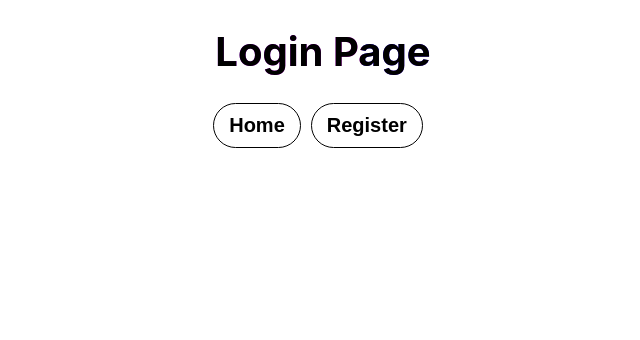
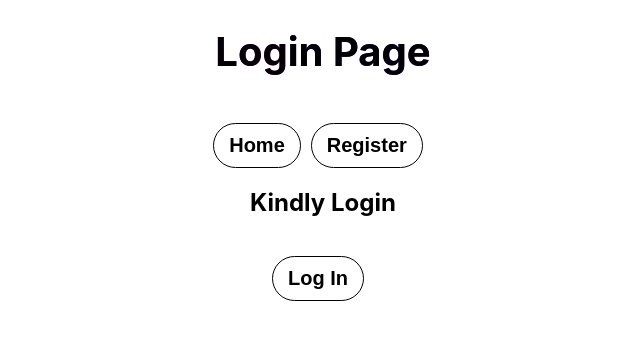
Before and after one commit to DakhaniUsman/awdiz-react-2, a React (Create React App) app in the folder my-app/: page /login in a window 1280 px wide. Shown: the top 340 px of the page, without its empty margins (317-957 px from the left). Built offline with nearby package versions, Linux system fonts and the light colour scheme.

Commit message:
REACT⚡

```diff
--- a/my-app/src/App.css
+++ b/my-app/src/App.css
@@ -16,6 +16,7 @@
   font-weight: 600;
   background-color: transparent;
   margin-right: 10px;
+  margin-top: 20px;
 }
 
 .btn:hover{
--- a/my-app/src/components/Day-03/UseParams.jsx
+++ b/my-app/src/components/Day-03/UseParams.jsx
@@ -13,8 +13,10 @@ const UseParams = () => {
 
             <h1>Use Params Page</h1>
 
-            {numbers.map((num)=>(
-                <button className="btn" onClick={()=> router(`/use-params-product/${num}`)}>Page {num}</button>
+            {numbers.map((num,i)=>(
+
+                console.log(i + 1),
+                <button key={i + 1} className="btn" onClick={()=> router(`/use-params-product/${num}`)}>Page {num}</button>
             ))}
 
             {/* <button className="btn" onClick={() => { router("/use-params/2") }}>Page 2</button>
--- a/my-app/src/components/Day-03/UseParamsProduct.jsx
+++ b/my-app/src/components/Day-03/UseParamsProduct.jsx
@@ -1,10 +1,16 @@
-import React from 'react'
+import React, { useEffect } from 'react'
 import { useNavigate, useParams } from 'react-router-dom';
 
 
 const UseParamsProduct = () => {
     const router = useNavigate()
     const {id} = useParams()
+
+    useEffect(()=>{
+      if (id){
+        console.log(`fetching data for product ${id} ⏳`)
+      }
+    },[id])
     return (
     <div>
         <h1>Use Params Product Page</h1>
--- a/my-app/src/components/Login.jsx
+++ b/my-app/src/components/Login.jsx
@@ -1,26 +1,49 @@
+import { useState } from "react";
 import { useNavigate } from "react-router-dom";
 
+function Login() {
+  const router = useNavigate();
+  const [loggedIn, setLoggedIn] = useState(false);
 
-function Login () {
+  const LoggedInFunction = () => {
+    setLoggedIn(!loggedIn);
+  };
 
-    const router = useNavigate();
+  const HomePage = () => {
+    router("/");
+  };
 
-    const HomePage = () =>{
-        router("/")
-    }
+  const RegisterPage = () => {
+    router("/register");
+  };
+  return (
+    <div>
+      <h1 className="main-heading">Login Page</h1>
 
-    const RegisterPage = () =>{
-        router("/register")
-    }
-    return (
+      <button className="btn" onClick={HomePage}>
+        Home
+      </button>
+      <button className="btn" onClick={RegisterPage}>
+        Register
+      </button>
+
+      {loggedIn ? (
         <div>
-            <h1 className="main-heading">Login Page</h1>
-
-            <button className="btn" onClick={HomePage}>Home</button>
-            <button className="btn" onClick={RegisterPage}>Register</button>
+          <h2>Welcome User</h2>
+          <button className="btn" onClick={LoggedInFunction}>
+            Log Out
+          </button>
         </div>
-    )
-
+      ) : (
+        <div>
+          <h2>Kindly Login</h2>
+          <button className="btn" onClick={LoggedInFunction}>
+            Log In
+          </button>
+        </div>
+      )}
+    </div>
+  );
 }
 
 export default Login;
```
